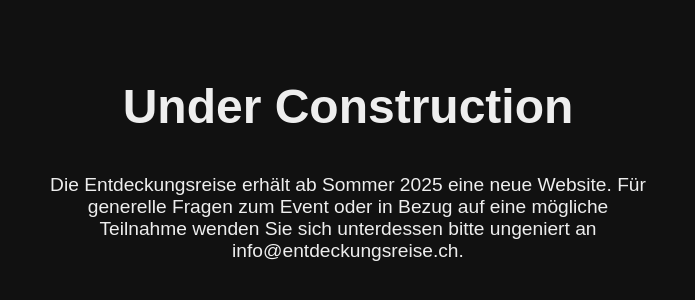
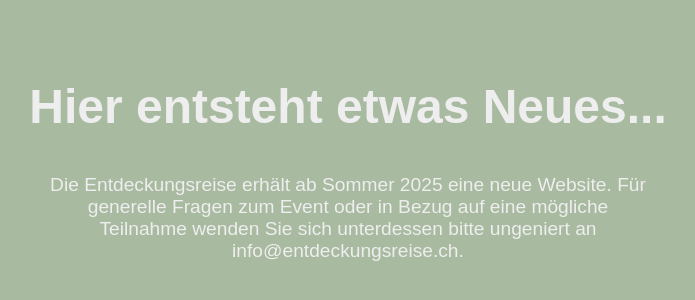
Before and after one commit to p-noon/entdeckungsreise, a plain HTML site: page index.html in a window 1280 px wide. Shown: the part 236-536 px from the top of the page, without its empty margins (292-987 px from the left). Drawn offline with Linux system fonts and the light colour scheme.

Commit message:
Index (Hintergrund Grün).html

```diff
--- a/index.html
+++ b/index.html
@@ -16,7 +16,7 @@
             flex-direction: column;
             justify-content: center;
             align-items: center;
-            background-color: #111; /* Almost black */
+            background-color: #a8baa0; /* Almost black */
             color: #eee; /* Almost white */
             font-family: Arial, sans-serif;
             text-align: center;
@@ -40,7 +40,7 @@
     </style>
 </head>
 <body>
-    <h1>Under Construction</h1>
+    <h1>Hier entsteht etwas Neues...</h1>
     <p>Die Entdeckungsreise erhält ab Sommer 2025 eine neue Website. Für generelle Fragen zum Event oder in Bezug auf eine mögliche Teilnahme wenden Sie sich unterdessen bitte ungeniert an <a href="mailto:pw@philippeweibel.ch">info@entdeckungsreise.ch</a>.</p>
 </body>
 </html>
```
